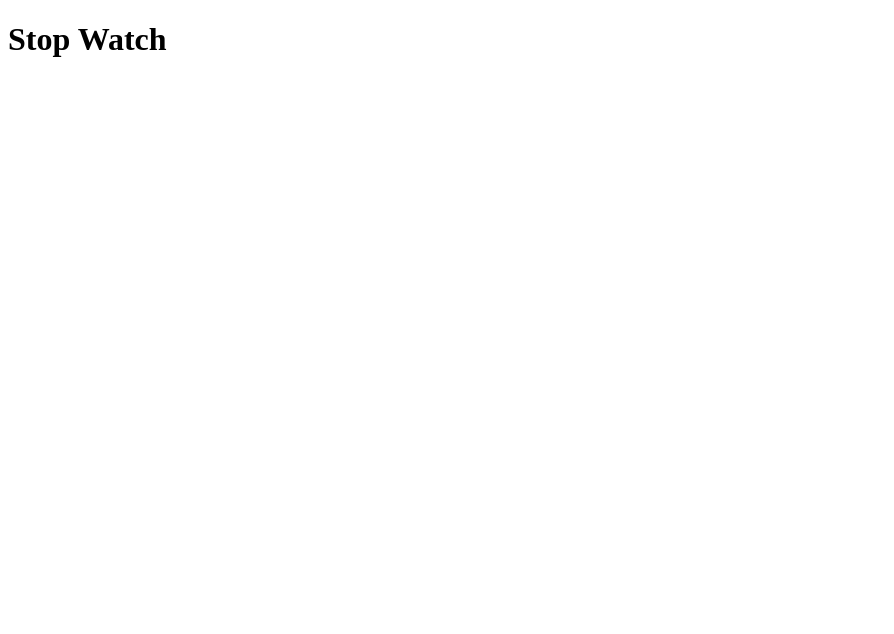
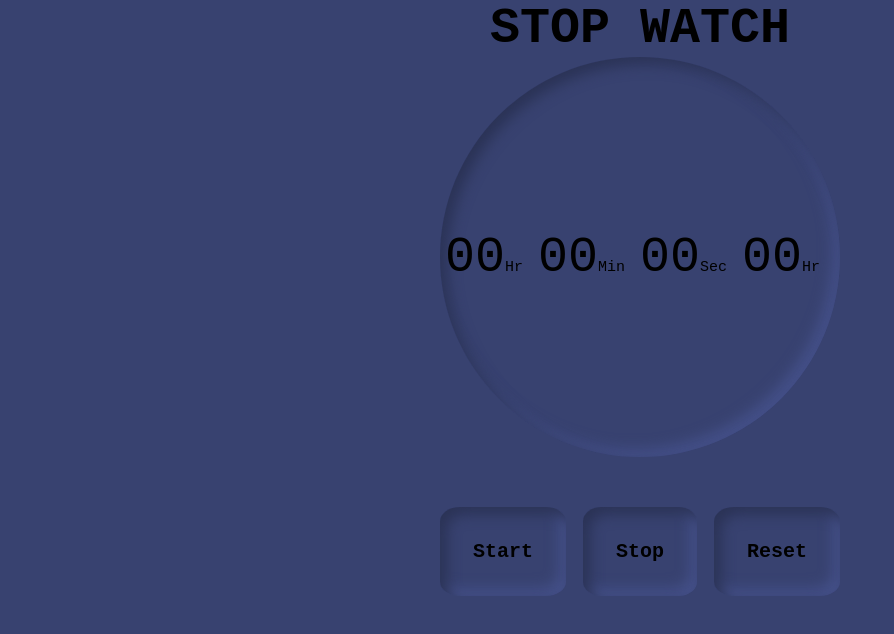
Before and after one commit to Jitesh-Gadage16/Javascript-mini-Projects-fsjs-Bootcamp, a plain HTML site: page StopWatch/index.html in a window 1280 px wide. Shown: the whole page, without its empty margins (0-894 px from the left). Drawn offline with Linux system fonts and the light colour scheme.

Commit message:
done with the stopwatch app

```diff
--- a/StopWatch/index.html
+++ b/StopWatch/index.html
@@ -9,7 +9,33 @@
 </head>
 <body>
 
-    <h1>Stop Watch</h1>
+    <h1 class="heading">Stop Watch</h1>
+
+    <div class="main-div">
+          <div class="timediv" id="time">
+             <span class="digit" id="hr"></span>
+             <span class="text" >Hr</span>
+
+             <span class="digit" id="min"></span>
+             <span class="text" >Min</span>
+
+             <span class="digit" id="sec"></span>
+             <span class="text" >Sec</span>
+
+             <span class="digit" id="count"></span>
+             <span class="text" >Hr</span>
+
+          </div>
+
+
+
+    </div>
+
+    <div id="buttons">
+        <button id="start" class="btn" >Start</button>
+        <button id="stop" class="btn">Stop</button>
+        <button id="reset" class="btn">Reset</button>
+      </div>
 
     <script src="script.js"></script>
 </body>
--- a/StopWatch/script.js
+++ b/StopWatch/script.js
@@ -0,0 +1,115 @@
+// Get the buttons
+let Start = document.getElementById('start');
+let Stop = document.getElementById('stop');
+let Reset = document.getElementById('reset');
+
+
+//  get the Time
+let Hour = document.getElementById('hr');
+let Minute = document.getElementById('min');
+let Second = document.getElementById('sec');
+let Count = document.getElementById('count');
+
+//Initialise the time
+let hour = 0;
+let minute = 0;
+let second = 0;
+let count = 0;
+
+Hour.textContent = "00";
+Minute.textContent = "00";
+Second.textContent = "00";
+Count.textContent = "00";
+
+let timer = false;
+
+
+// Onclick start event
+Start.addEventListener("click", function(){
+    timer = true;
+
+    startWatch()
+})
+
+
+// Onclick stop event
+Stop.addEventListener("click", function(){
+    stopWatch()
+})
+
+
+// Onclick reset event
+Reset.addEventListener("click", function(){
+    resetWatch()
+})
+
+
+// Start the watch function
+function startWatch(){
+    if(timer){
+        count++;
+
+
+        if (count == 100) {
+            second++;
+            count = 00;
+        }
+
+        if (second == 60) {
+            minute++;
+            second = 00;
+        }
+
+        if (minute == 60) {
+            hour++;
+            minute = 00;
+            second = 00;
+        }
+
+    }
+var hrString = hour;
+        var minString = minute;
+        var secString = second;
+        var countString = count;
+
+
+    if (hour < 10) {
+         hrString = "0" + hrString;
+    }
+
+    if (minute < 10) {
+          minString = "0" + minString;
+    }
+
+    if (second < 10) {
+         secString = "0" + secString;
+    }
+
+    if (count < 10) {
+         countString = "0" + countString;
+    }
+
+    document.getElementById('hr').innerHTML = hrString;
+    document.getElementById('min').innerHTML = minString;
+    document.getElementById('sec').innerHTML = secString;
+    document.getElementById('count').innerHTML = countString;
+
+
+    setTimeout(startWatch, 10)
+    console.log("clicke")
+}
+
+// Stop the timer function
+function stopWatch(){
+    timer = false;
+}
+
+
+//reset timer function
+function resetWatch(){
+    timer = false;
+    count = 0;
+    second = 0;
+    minute = 0;
+    hour = 0;
+}
--- a/StopWatch/style.css
+++ b/StopWatch/style.css
@@ -0,0 +1,76 @@
+*{
+
+    margin:0;
+    padding:0;
+    box-sizing:border-box;
+
+}
+body{
+    background-color: #384270;
+}
+
+.heading{
+    display: flex;
+    justify-content: center;
+    align-items: center;
+    font-size: 50px;
+    text-transform: uppercase;
+    font-family: monospace;
+
+}
+
+.main-div {
+    max-width: 400px;
+    margin: 0 auto;
+    border-radius: 100%;
+    display: flex;
+    justify-content: center;
+    align-items: center;
+    height: 400px;
+    background: #384270;
+    box-shadow: inset 7px 7px 14px #2b3356,
+                inset -7px -7px 14px #45518a;
+}
+
+.digit{
+    font-size: 50px;
+    font-family: monospace;
+}
+
+.timediv{
+    width: 100%;
+    display: flex;
+    justify-content: center;
+    align-items: baseline;
+}
+
+.text{
+    margin-right: 15px;
+    font-family: monospace;
+    font-size: 15px;
+}
+
+div#buttons {
+    display: flex;
+    justify-content: space-between;
+    align-items: center;
+    margin:50px auto;
+    max-width: 400px;
+}
+
+.btn{
+    background: #384270;
+    box-shadow: inset 7px 7px 14px #2b3356,
+                inset -7px -7px 14px #45518a;
+    border: none;
+    font-size: 20px;
+    padding: 33px;
+    border-radius: 16%;
+    font-family: monospace;
+    font-weight: bold;
+}
+
+.btn:active{
+    content: "";
+    transform: scale(0.8)
+}
```
Also changed, not shown: StopWatch/outputs/Screenshot 2022-10-18 002926.png (added), 1 other file.
